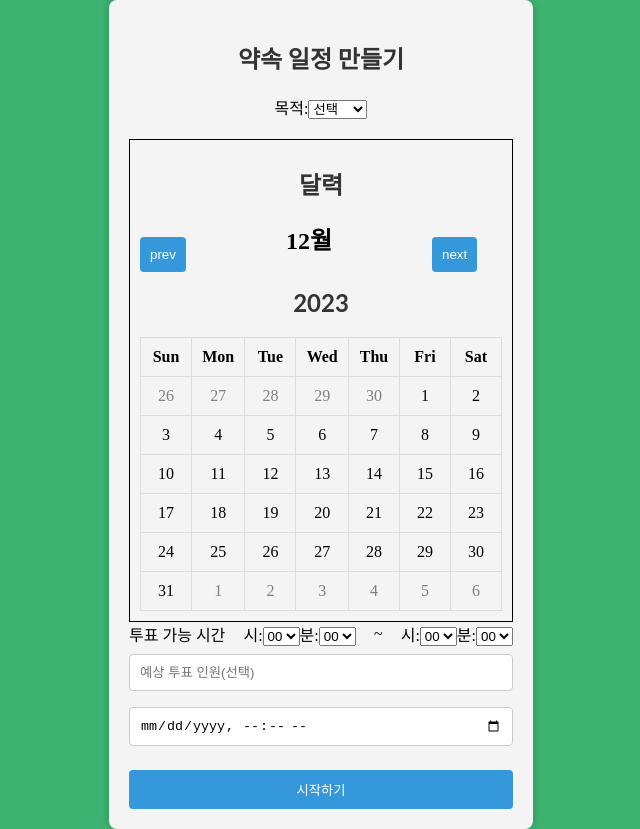
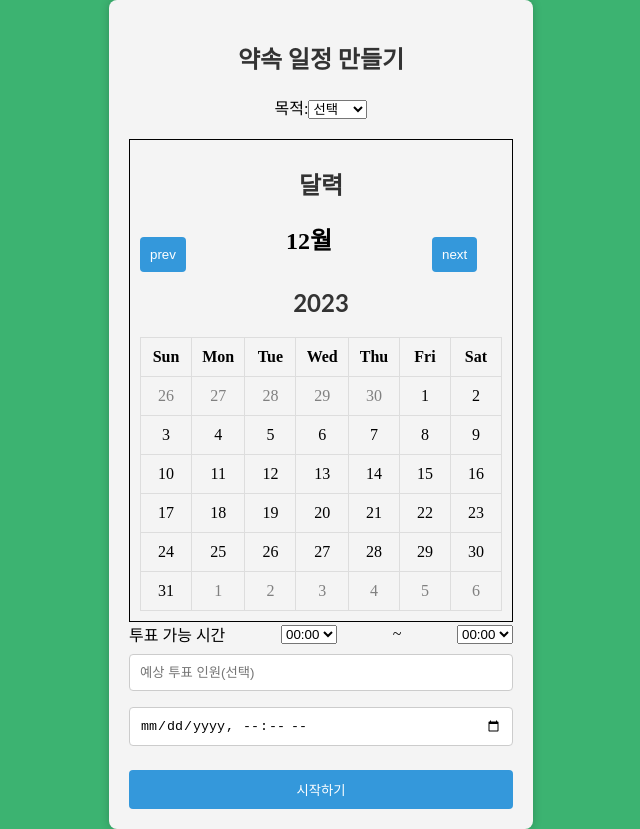
Before and after one commit to mindongmindong/whenMeet, a React (Create React App) app in the folder react-whenMeet/: page / in a window 1280 px wide. Both pictures are taken after typing "Sample", "Sample123" into the empty fields and a click on the button "시작하기". Shown: the whole page, without its empty margins (319-959 px from the left). Built offline with nearby package versions, Linux system fonts and the light colour scheme.

Commit message:
[EDIT]시간 범위 수정

```diff
--- a/react-whenMeet/src/components/MeetingInfoForm.js
+++ b/react-whenMeet/src/components/MeetingInfoForm.js
@@ -30,11 +30,11 @@ function MeetingInfoForm() {
         setEndVote(event.target.value);
     }
     const handleStartTimeChange = (selectedHour, selectedMinute) => {
-        setStartTime(`${selectedHour}:${selectedMinute}`);
+        setStartTime(`${selectedHour}:${selectedMinute}:00`);
     };
 
     const handleEndTimeChange = (selectedHour, selectedMinute) => {
-        setEndTime(`${selectedHour}:${selectedMinute}`);
+        setEndTime(`${selectedHour}:${selectedMinute}:00`);
     };
 
 
@@ -59,6 +59,8 @@ function MeetingInfoForm() {
                 transformedPurpose = 'ETC';
             }
             try {
+                console.log(startTime);
+                console.log(endTime);
                 const response = await axios.post("http://localhost:3000/meetings", {
                     title: title,
                     adminPassword: password,
--- a/react-whenMeet/src/components/TimeInput.js
+++ b/react-whenMeet/src/components/TimeInput.js
@@ -1,38 +1,24 @@
 import { useState } from "react";
-function TimeInput({onTimeChange}) {
-    const [hours, setHours] = useState("00");
-    const [minutes, setMinutes] = useState("00");
 
-    const handleHoursChange = (event) => {
-        setHours(event.target.value);
-        onTimeChange(event.target.value, minutes);
+function TimeInput({ onTimeChange }) {
+    const [time, setTime] = useState("");
+
+    const handleTimeChange = (event) => {
+        setTime(event.target.value);  // select의 value를 그대로 저장
+        onTimeChange(event.target.value.slice(0, 2), event.target.value.slice(3));
     };
-
-    const handleMinutesChange = (event) => {
-        setMinutes(event.target.value);
-        onTimeChange(hours, event.target.value);
-    };
-
 
     return (
         <div>
             <label>
-                시:
-                <select value={hours} onChange={handleHoursChange}>
-                    {Array.from({ length: 24 }, (_, i) => i.toString().padStart(2, "0")).map((hour) => (
-                        <option key={hour} value={hour}>
-                            {hour}
-                        </option>
-                    ))}
-                </select>
-            </label>
-
-            <label>
-                분:
-                <select value={minutes} onChange={handleMinutesChange}>
-                    {Array.from({ length: 60 }, (_, i) => i.toString().padStart(2, "0")).map((minute) => (
-                        <option key={minute} value={minute}>
-                            {minute}
+                <select value={time} onChange={handleTimeChange}>
+                    {Array.from({ length: 48 }, (_, i) => {
+                        const paddedHour = Math.floor(i / 2).toString().padStart(2, "0");
+                        const paddedMinute = (i % 2 === 0 ? "00" : "30");
+                        return `${paddedHour}:${paddedMinute}`;
+                    }).map((time) => (
+                        <option key={time} value={time}>
+                            {time}
                         </option>
                     ))}
                 </select>
@@ -40,4 +26,5 @@ function TimeInput({onTimeChange}) {
         </div>
     );
 }
+
 export default TimeInput;
```
